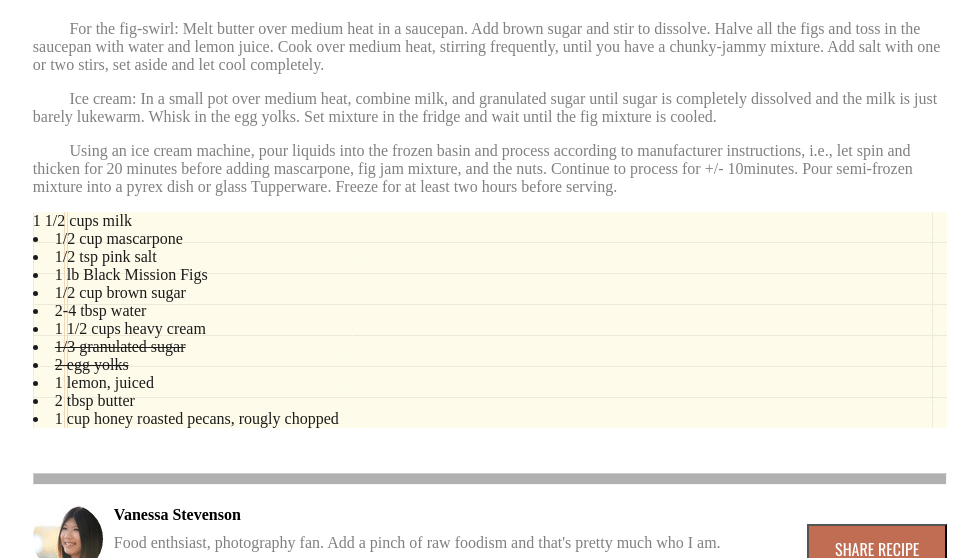
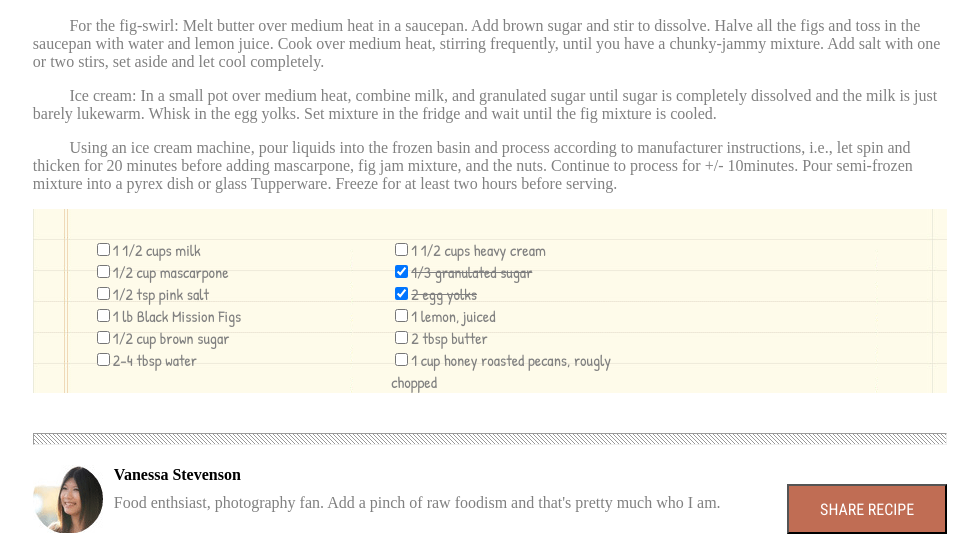
Before and after one commit to tess-jl/chocolate-pizza-lab, a plain HTML site: page index.html in a window 1280 px wide. Shown: the part 850-1408 px from the top of the page, without its empty margins (150-1128 px from the left). Drawn offline with nearby package versions, Linux system fonts and the light colour scheme.

Commit message:
ingredients looking better

```diff
--- a/index.html
+++ b/index.html
@@ -8,6 +8,8 @@
     <link rel="stylesheet" href="style.css">
     <link href="https://fonts.googleapis.com/css?family=Yellowtail&display=swap" rel="stylesheet">
     <link href="https://fonts.googleapis.com/css?family=Oswald&display=swap" rel="stylesheet">
+    <link href="https://fonts.googleapis.com/css?family=Patrick+Hand&display=swap" rel="stylesheet">
+    <link href="https://fonts.googleapis.com/css?family=Roboto+Condensed&display=swap" rel="stylesheet">
     <title>Chocolate Pizza Lab</title>
 </head>
 
@@ -36,7 +38,7 @@
         <hr>
         <div class="photo-and-text">
             <h2>Chocolate Pizza</h2>
-                <div>POSTED ON 15 DEC 2013/DESSERTS</div>
+                <div class="posted">POSTED ON 15 DEC 2013/DESSERTS</div>
                 <div class="print"><img src='./assets/print-icon.png'>PRINT</div>
             <img id="choc-pizza" src='./assets/choco-pizza.png'>
             <main>
@@ -52,19 +54,23 @@
             </main>
         </div>
         <section class="ingredients">
-            <div class="checklist"
-                <input type="checkbox"><label>1 1/2 cups milk</label><br>
-                <li> 1/2 cup mascarpone </li>
-                <li> 1/2 tsp pink salt </li>
-                <li> 1 lb Black Mission Figs </li>
-                <li> 1/2 cup brown sugar </li>
-                <li> 2-4 tbsp water </li>
-                <li> 1 1/2 cups heavy cream </li>
-                <li class="slashed"> 1/3 granulated sugar </li>
-                <li class="slashed"> 2 egg yolks </li>
-                <li> 1 lemon, juiced </li>
-                <li> 2 tbsp butter </li>
-                <li> 1 cup honey roasted pecans, rougly chopped </li>
+            <div class="checklist">
+                <div class="column1">
+                    <label class="checkbox"><input class="checked" type="checkbox">1 1/2 cups milk</label><br>
+                    <label><input type="checkbox">1/2 cup mascarpone</label><br>
+                    <input type="checkbox"><label>1/2 tsp pink salt</label><br>
+                    <input type="checkbox"><label>1 lb Black Mission Figs</label><br>
+                    <input type="checkbox"><label>1/2 cup brown sugar</label><br>
+                    <input type="checkbox"><label>2-4 tbsp water</label><br>
+                </div>
+                <div class="column2">
+                    <input type="checkbox"><label>1 1/2 cups heavy cream</label><br>
+                    <input type="checkbox"checked><label class="slashed">1/3 granulated sugar</label><br>
+                    <input type="checkbox"checked><label class="slashed">2 egg yolks</label><br>
+                    <input type="checkbox"><label>1 lemon, juiced</label><br>
+                    <input type="checkbox"><label>2 tbsp butter</label><br>
+                    <input type="checkbox"><label>1 cup honey roasted pecans, rougly <br> chopped</label><br>
+                </div>
             </div>
         </section>
         <hr>
--- a/style.css
+++ b/style.css
@@ -12,10 +12,6 @@ p {
     grid-template-columns: 1fr 5fr 1fr;
 }
 
-/* header {
-    width:50%;
-} */
-
 .top {
     grid-column: 2/3;
 }
@@ -29,6 +25,7 @@ p {
 #logo {
     float: left;
     margin-top: 10px;
+    size: 0.8em;
 }
 
 #blog-name {
@@ -36,8 +33,8 @@ p {
 }
 
 #motto {
-    font-family: 'Lucida Sans', Geneva, Verdana, sans-serif;
-    font-size: 0.2em;
+    font-family: 'Roboto condensed', sans-serif;
+    font-size: 0.3em;
     margin-top: 0;
     margin-bottom: 30px;
 }
@@ -59,12 +56,17 @@ hr {
     margin-left: none;
     margin-right: none;
     height: 10px;
-    background-color:#666;
-    opacity: 0.5;
+    background-image: url('./assets/hr-img.png');
     }
 
 h1 {
     margin: 0;
+}
+
+.posted {
+    font-family: 'Roboto condensed', sans-serif;
+    font-size: 0.8em;
+    color: rgb(153, 153, 153);
 }
 
 h2 {
@@ -77,6 +79,8 @@ h2 {
 .print {
     float: right;
     color: gray;
+    font-family: 'Roboto condensed', sans-serif;
+    font-size: 0.8em;
 }
 
 .photo-and-text {
@@ -87,18 +91,43 @@ main {
     text-indent: 4%;
 }
 
-
 .ingredients {
     grid-column: 2/3;
     color: rgb(27, 27, 27);
 }
 
+.column1 {
+    margin-top: 30px;
+    margin-left: 60px;
+    margin-right: 150px;
+}
+
+.checked {
+    background: transparent;
+}
+
+.column2 {
+    margin-top: 30px;
+}
+
+.checkbox input[type="checkbox"] {
+    background: transparent;
+}
+
+.slashed {
+    text-decoration: line-through;
+}
+
 .checklist {
     z-index: 100;
+    margin-bottom: 45px;
+    display: flex;
     background-image: url('./assets/list-bg.png');
-    margin-bottom: 45px;
+    font-family: 'Patrick Hand';
+    color: gray;
+    font-display: 0.5em;
+    margin-bottom: 40px;
 }
-
 
 .author {
     grid-column: 2/3;
@@ -117,17 +146,19 @@ h4 {
     float: left;
     margin-right: 10px;
 }
+
+/* font-family: 'Oswald', sans-serif; // EB Garamund Roboto condensed  */
 #button {
     float: right;
     background: rgb(192, 109, 84);
     color: white;
     height: 50px;
-    width: 140px;
-    font-family: 'Oswald', sans-serif;
-    font-weight: 300;
+    width: 160px;
+    font-family: 'Roboto condensed', sans-serif;
+    font-weight: 200;
     font-size: 1em;
     margin-left: 20px;
-    margin-bottom: 20px;
+    margin-bottom: 30px;
 }
 
 .logo-bottom {
@@ -137,7 +168,7 @@ h4 {
 
 .bottom {
     grid-column: 2/3;
-    margin-bottom: 100px;
+    margin-bottom: 50px;
     text-align: center;
 }
 
@@ -148,9 +179,7 @@ h4 {
 #last-line {
     margin-top: 2px;
 }
-.slashed {
-    text-decoration: line-through;
-}
+
 #choc-pizza {
     max-width: 100%;
 }
```
